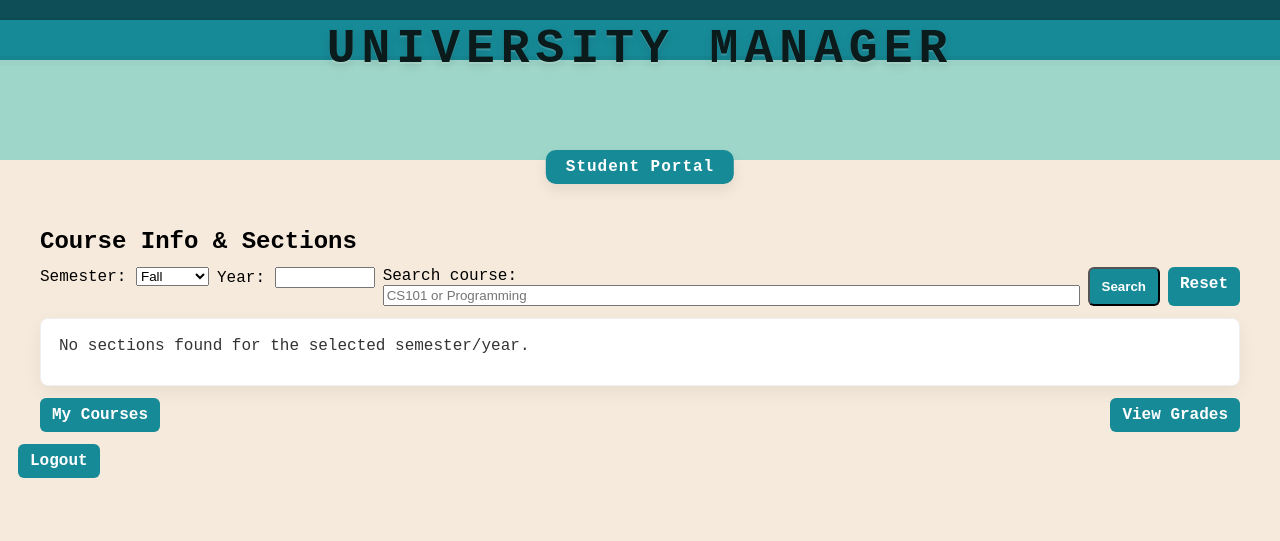
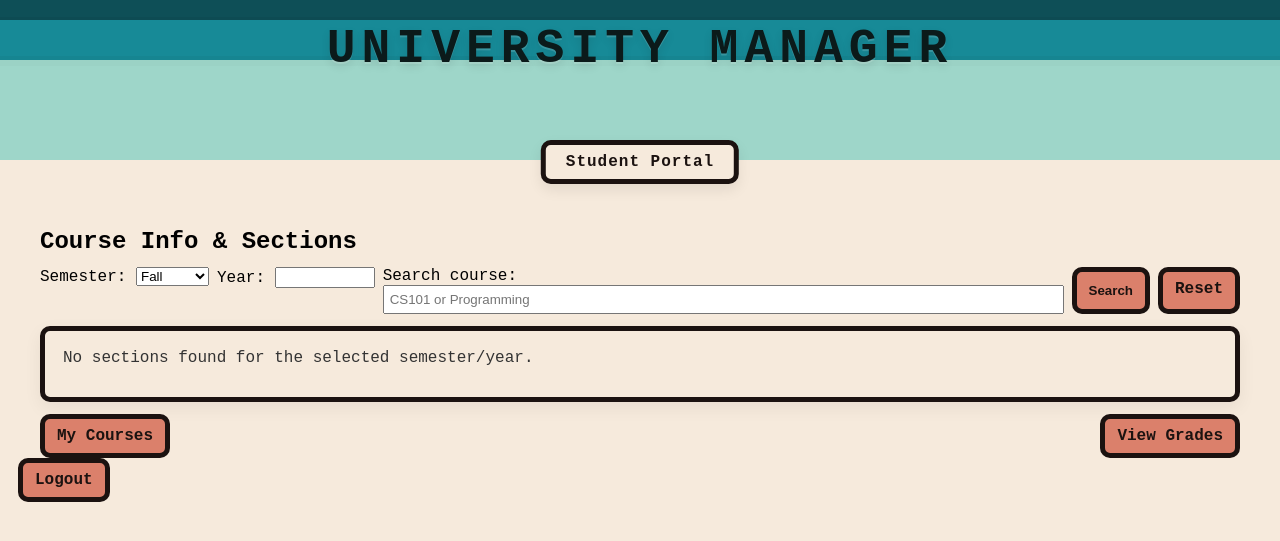
Before and after one commit to bvincDev/University_Management_System, a Flask app: template templates/student/course_info.html in a window 1280 px wide. Shown: the top 541 px of the page. Run offline with Flask 3, Linux system fonts and the light colour scheme; the template is opened without the code that fills it, so the values that code supplies are empty.

Commit message:
student portal design mod

```diff
--- a/static/css/login.css
+++ b/static/css/login.css
@@ -68,12 +68,10 @@
     cursor: pointer;
     border: 5px solid var(--custom-black);
     border-radius: 10px;
-    box-shadow: 0 4px 12px rgba(0,0,0,0.25);
-    transition: background-color 0.2s ease, box-shadow 0.2s ease, transform 0.2s ease;
+    transition: opacity 0.2s ease, transform 0.2s ease;
 }
 
 #login:hover {
     opacity: 0.90;
-    box-shadow: 0 6px 18px rgba(0,0,0,0.35);
     transform: translateY(-2px);
 }
--- a/static/css/style.css
+++ b/static/css/style.css
@@ -22,12 +22,12 @@ html,body{height:100%;margin:0;background:var(--bg);font-family:var(--font);over
   font-size:48px;color:#0b1a1a;text-shadow:0 2px 0 rgba(255,255,255,.15),0 4px 10px rgba(0,0,0,.1);
   z-index:10;pointer-events:none;
 }
-
+/*---------------------------------------------------------------------------------------------------*/
 /* portal pill under title */
 .tab-row{position:absolute;left:50%;bottom:-24px;transform:translateX(-50%);z-index:9;display:flex;justify-content:center}
 .portal-pill{
-  padding:8px 20px;border-radius:10px;background:var(--teal);
-  color:#fff;font-weight:700;letter-spacing:1px;box-shadow:0 6px 14px rgba(0,0,0,.08)
+  padding:8px 20px;border-radius:10px;background:var(--bg);border: 5px solid var(--custom-black);
+  color:var(--custom-black);font-weight:700;letter-spacing:1px;box-shadow:0 6px 14px rgba(0,0,0,.08)
 }
 
 /* page / dashboard */
@@ -39,7 +39,7 @@ html,body{height:100%;margin:0;background:var(--bg);font-family:var(--font);over
 @media (max-width:1000px){.student-layout{grid-template-columns:1fr}}
 
 .profile-card, .card{
-  background:#fff;padding:16px;border-radius:8px;border:1px solid rgba(0,0,0,.06);
+  background:var(--bg);padding:16px;border-radius:10px;border: 5px solid var(--custom-black);
   box-shadow:0 6px 18px rgba(0,0,0,.06)
 }
 .profile-card{max-width:320px}
@@ -57,8 +57,8 @@ html,body{height:100%;margin:0;background:var(--bg);font-family:var(--font);over
 .card h3{margin:0 0 8px}.card p{margin:0 0 12px;color:#333}
 
 /* buttons */
-.btn{display:inline-block;padding:8px 12px;background:var(--teal);color:#fff;text-decoration:none;border-radius:6px;font-weight:700}
-.btn:hover{opacity:.95}
+.btn{display:inline-block;padding:8px 12px;background:var(--salmon);color: var(--custom-black);border: 5px solid var(--custom-black);text-decoration:none;border-radius:10px;font-weight:700}
+.btn:hover{opacity:.90}
 
 
 /* Profile table layout */
--- a/templates/student/course_info.html
+++ b/templates/student/course_info.html
@@ -36,7 +36,7 @@
 
             <label style="flex:1;min-width:220px;">
               Search course:
-              <input name="q" type="search" placeholder="CS101 or Programming" value="{{ q or '' }}" style="width:100%">
+              <input name="q" type="search" placeholder="CS101 or Programming" value="{{ q or '' }}" style="width:100%; padding:5px;">
             </label>
 
             <button class="btn" type="submit">Search</button>
@@ -90,7 +90,7 @@
         </div>
       </section>
 
-      <div class="logout-container" style="margin-top:12px;">
+      <div class="logout-container" >
         <a href="{{ url_for('logout') }}" class="btn btn-logout">Logout</a>
       </div>
     </main>
--- a/templates/student/edit_profile.html
+++ b/templates/student/edit_profile.html
@@ -63,7 +63,7 @@
         </div>
       </section>
 
-      <div class="logout-container" style="margin-top:12px;">
+      <div class="logout-container" style="margin-top: 150px; margin-left: 50px;">
         <a href="{{ url_for('logout') }}" class="btn btn-logout">Logout</a>
       </div>
     </main>
--- a/templates/student/manage_courses.html
+++ b/templates/student/manage_courses.html
@@ -65,7 +65,7 @@
         </div>
       </section>
 
-      <div class="logout-container" style="margin-top:12px;">
+      <div class="logout-container" style="margin-top: 300px; margin-left: 50px;">
         <a href="{{ url_for('logout') }}" class="btn btn-logout">Logout</a>
       </div>
     </main>
--- a/templates/student/view_grades.html
+++ b/templates/student/view_grades.html
@@ -118,7 +118,7 @@
         </div>
       </section>
 
-      <div class="logout-container" style="margin-top:12px;">
+      <div class="logout-container" style="margin-top: 150px; margin-left: 50px;">
         <a href="{{ url_for('logout') }}" class="btn btn-logout">Logout</a>
       </div>
     </main>
```
Also changed, not shown: other parts of static/css/style.css (+3 -3 lines).
